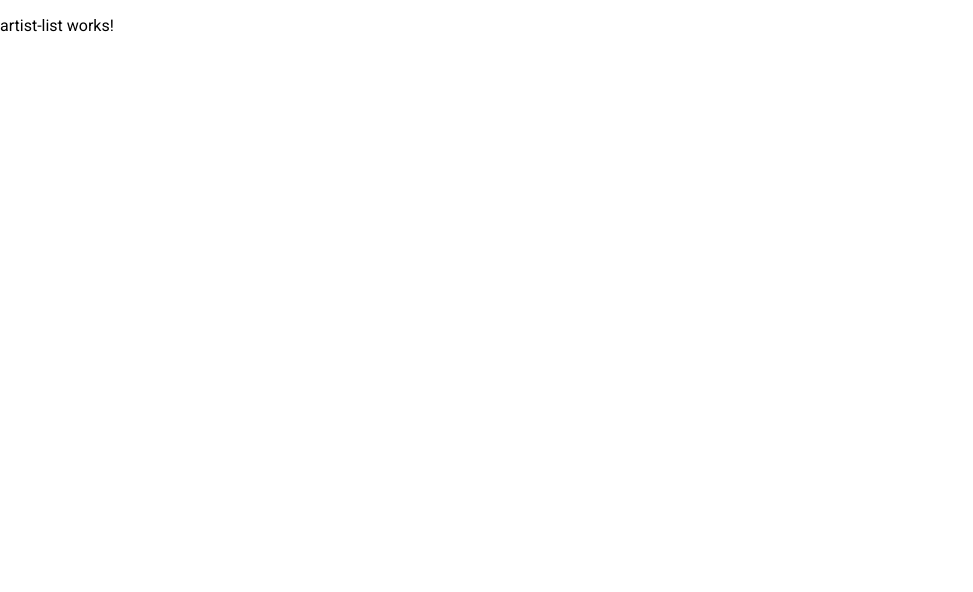
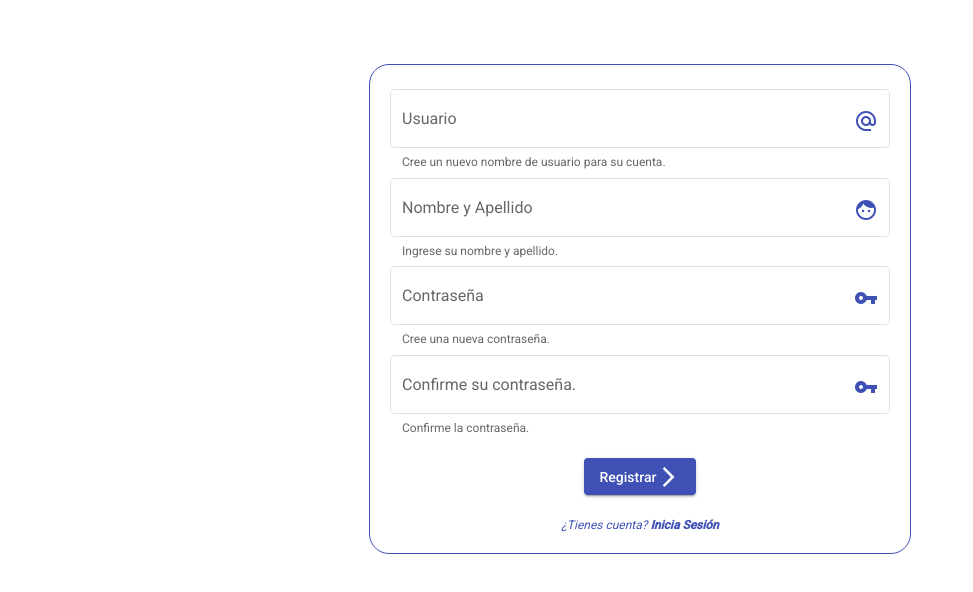
Before and after one commit to EdFBaronG18/TechnoApp-Frontend, an Angular app: page /register in a window 1280 px wide. Shown: the top 592 px of the page, without its empty margins (0-973 px from the left). Built offline with nearby package versions, Linux system fonts and the light colour scheme.

Commit message:
Register and login views, complete(?)

```diff
--- a/src/app/app-routing.module.ts
+++ b/src/app/app-routing.module.ts
@@ -6,8 +6,8 @@ import { NeedAuthGuard } from 'src/NeedAuthGuard';
 import { RegisterComponent } from './register/register.component';
 
 const routes: Routes = [
-  {path: '', redirectTo:'/login', pathMatch: 'full'},
-  {path: 'login', component: LoginComponent, canActivate: [NeedAuthGuard]},
+  {path: '', redirectTo:'login', pathMatch: 'full'},
+  {path: 'login', component: LoginComponent},
   {path: 'register', component: RegisterComponent},
   {path: 'artists', component: ArtistListComponent, canActivate: [NeedAuthGuard]}
 ];
--- a/src/app/app.component.html
+++ b/src/app/app.component.html
@@ -1 +1 @@
-<app-artist-list></app-artist-list>
+<router-outlet></router-outlet>
--- a/src/app/login/login.component.html
+++ b/src/app/login/login.component.html
@@ -3,14 +3,18 @@
     <form class="example-form">
       <mat-form-field class="example-full-width" appearance="outline">
         <mat-label>Usuario</mat-label>
-        <input matInput />
+        <input matInput autocomplete="username" />
         <mat-icon matSuffix color="primary">face</mat-icon>
-        <mat-hint>Ingrese un usuario valido.</mat-hint>
+        <mat-hint>Ingrese un usuario valido. </mat-hint>
       </mat-form-field>
 
       <mat-form-field class="example-full-width" appearance="outline">
         <mat-label>Contraseña</mat-label>
-        <input matInput [type]="hide ? 'password' : 'text'" />
+        <input
+          matInput
+          [type]="hide ? 'password' : 'text'"
+          autocomplete="current-password"
+        />
         <mat-icon
           class="manito"
           matSuffix
@@ -21,14 +25,17 @@
         <mat-hint>Ingrese una contraseña valida.</mat-hint>
       </mat-form-field>
 
+      <br />
+      <br />
       <button mat-raised-button color="primary">
-        <mat-label>Iniciar Sesion</mat-label>
-        <mat-icon matSuffix>arrow_forward</mat-icon>
+        <mat-label>Iniciar Sesión</mat-label>
+        <mat-icon matSuffix>arrow_forward_ios</mat-icon>
       </button>
       <br />
       <br />
       <span class="textRegister" style="font-style: italic;"
-        >¿No tienes cuenta? <b>Registrate</b></span
+        >¿No tienes cuenta?
+        <b (click)="this.router.navigateByUrl('/register')">Regístrate</b></span
       >
     </form>
   </div>
--- a/src/app/login/login.component.ts
+++ b/src/app/login/login.component.ts
@@ -1,4 +1,5 @@
 import { Component, OnInit } from '@angular/core';
+import { Router } from '@angular/router';
 
 @Component({
   selector: 'app-login',
@@ -9,7 +10,7 @@ export class LoginComponent implements OnInit {
 
   hide = true;
 
-  constructor() { }
+  constructor(public router: Router) { }
 
   ngOnInit() {
   }
--- a/src/app/register/register.component.html
+++ b/src/app/register/register.component.html
@@ -3,9 +3,9 @@
     <form class="example-form">
       <mat-form-field class="example-full-width" appearance="outline">
         <mat-label>Usuario</mat-label>
-          <input matInput />
+        <input matInput autocomplete="username" />
         <mat-icon matSuffix color="primary">alternate_email</mat-icon>
-          <mat-hint>Cree un nuevo usuario para su cuenta.</mat-hint>
+        <mat-hint>Cree un nuevo nombre de usuario para su cuenta.</mat-hint>
       </mat-form-field>
 
       <mat-form-field class="example-full-width" appearance="outline">
@@ -17,32 +17,30 @@
 
       <mat-form-field class="example-full-width" appearance="outline">
         <mat-label>Contraseña</mat-label>
-          <input matInput/>
-          <mat-icon
-            matSuffix
-            color="primary"
-            >vpn_key</mat-icon
-          >
+        <input matInput autocomplete="new-password" />
+        <mat-icon matSuffix color="primary">vpn_key</mat-icon>
         <mat-hint>Cree una nueva contraseña.</mat-hint>
       </mat-form-field>
 
       <mat-form-field class="example-full-width" appearance="outline">
         <mat-label>Confirme su contraseña.</mat-label>
-            <input matInput/>
-            <mat-icon
-              matSuffix
-              color="primary"
-              >vpn_key</mat-icon
-            >
+        <input matInput autocomplete="new-password" />
+        <mat-icon matSuffix color="primary">vpn_key</mat-icon>
         <mat-hint>Confirme la contraseña.</mat-hint>
       </mat-form-field>
 
+      <br />
+      <br />
       <button mat-raised-button color="primary">
         <mat-label>Registrar</mat-label>
-          <mat-icon matSuffix>arrow_forward</mat-icon>
+        <mat-icon matSuffix>arrow_forward_ios</mat-icon>
       </button>
       <br />
       <br />
+      <span class="textRegister" style="font-style: italic;"
+        >¿Tienes cuenta?
+        <b (click)="this.router.navigateByUrl('/login')">Inicia Sesión</b></span
+      >
     </form>
   </div>
 </div>
--- a/src/app/register/register.component.ts
+++ b/src/app/register/register.component.ts
@@ -1,4 +1,5 @@
 import { Component, OnInit } from '@angular/core';
+import { Router } from '@angular/router';
 
 @Component({
   selector: 'app-register',
@@ -7,7 +8,9 @@ import { Component, OnInit } from '@angular/core';
 })
 export class RegisterComponent implements OnInit {
 
-  constructor() { }
+  constructor( public router: Router) { }
+
+
 
   ngOnInit() {
   }
--- a/src/index.html
+++ b/src/index.html
@@ -17,8 +17,6 @@
     />
   </head>
   <body>
-    <div class="container">
       <app-root></app-root>
-    </div>
   </body>
 </html>
--- a/src/styles.css
+++ b/src/styles.css
@@ -2,9 +2,3 @@
 
 html, body { height: 100%; }
 body { margin: 0; font-family: Roboto, "Helvetica Neue", sans-serif; }
-
-.container {
-    width: 100%;
-    height: 100%;
-    margin: 0px;
-}
```
Lines whose indentation alone changed are shown as unchanged.
